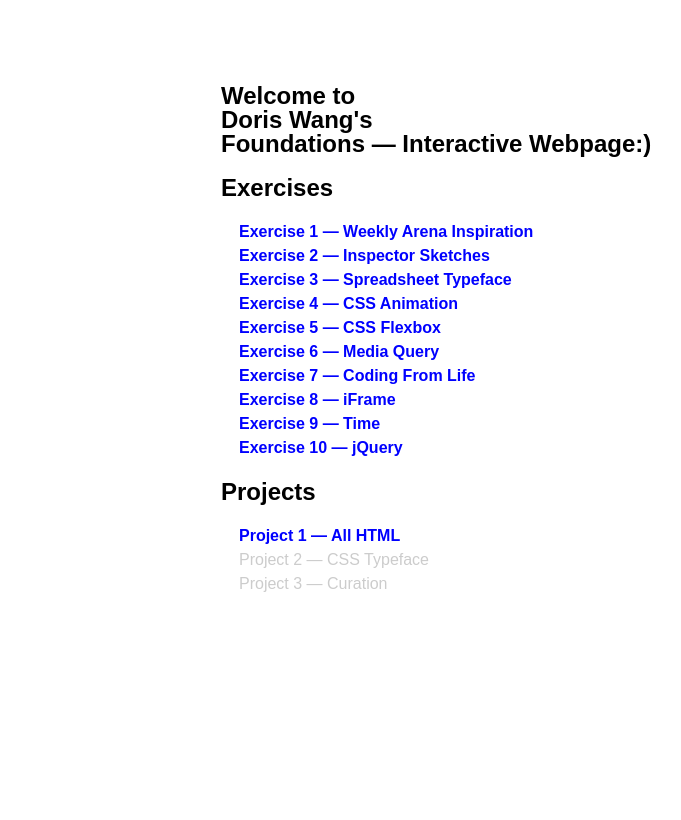
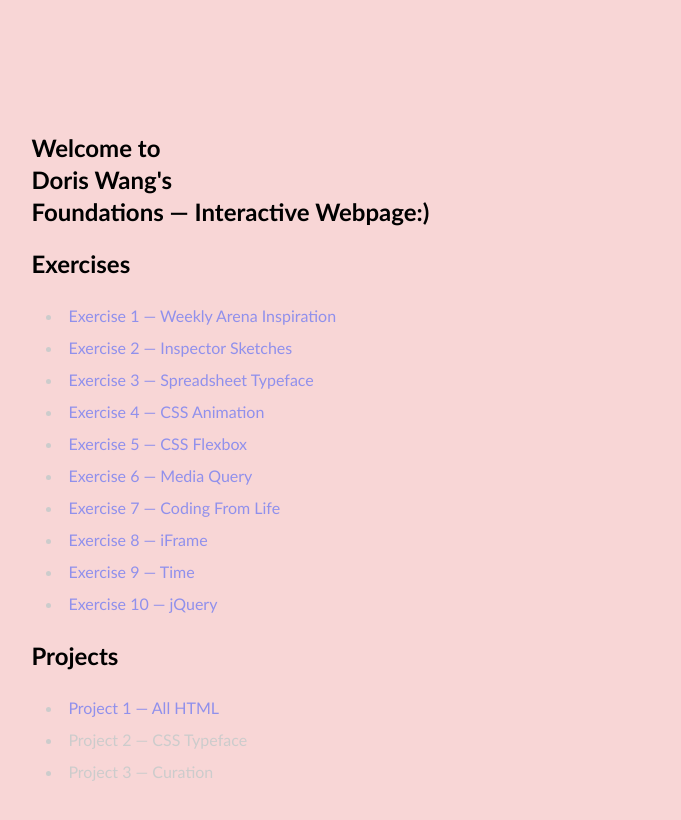
Before and after one commit to hidoriswang/doriswang-foundation-0112, a plain HTML site: page index.html in a window 1280 px wide. Shown: the whole page, without its empty margins (103-784 px from the left). Drawn offline with Linux system fonts and the light colour scheme.

Commit message:
Update style.css

```diff
--- a/style.css
+++ b/style.css
@@ -1,35 +1,35 @@
 body {
-      font-family:  sans-serif;
-      line-height: 1.5em;
-      background-color: white;
+      font-family:  'Trebuchet MS', 'Lucida Sans Unicode', 'Lucida Grande', 'Lucida Sans', Arial, sans-serif;
+      line-height: 2em;
+      background-color: rgb(248, 214, 214);
     }
     .main {
-      width: 50%;
-      margin: 3em auto;
-      padding: 1em;
+      width: 80%;
+      margin: 5em auto;
+      padding: 2em;
       /* border:1px solid #CCC; */
     }
 
     h1 {
       margin-top: 0;
-      font-size: 3.5em;
-      line-height: 1em;
+      font-size: 4em;
+      line-height: 2em;
     }
 
 
     a {
-      font-weight: bold;
-      color: #0000ff;
+      font-weight: initial;
+      color: #9090ec;
       text-decoration: none;
     }
 
     a:hover {
-      background-color: #0000ff;
+      background-color: #73deec;
     }
 
     ul {
-      padding-left: 18px;
-      list-style: none;
+      padding-left: 15px;
+      list-style: inside;
     }
 
     ul li {
```
